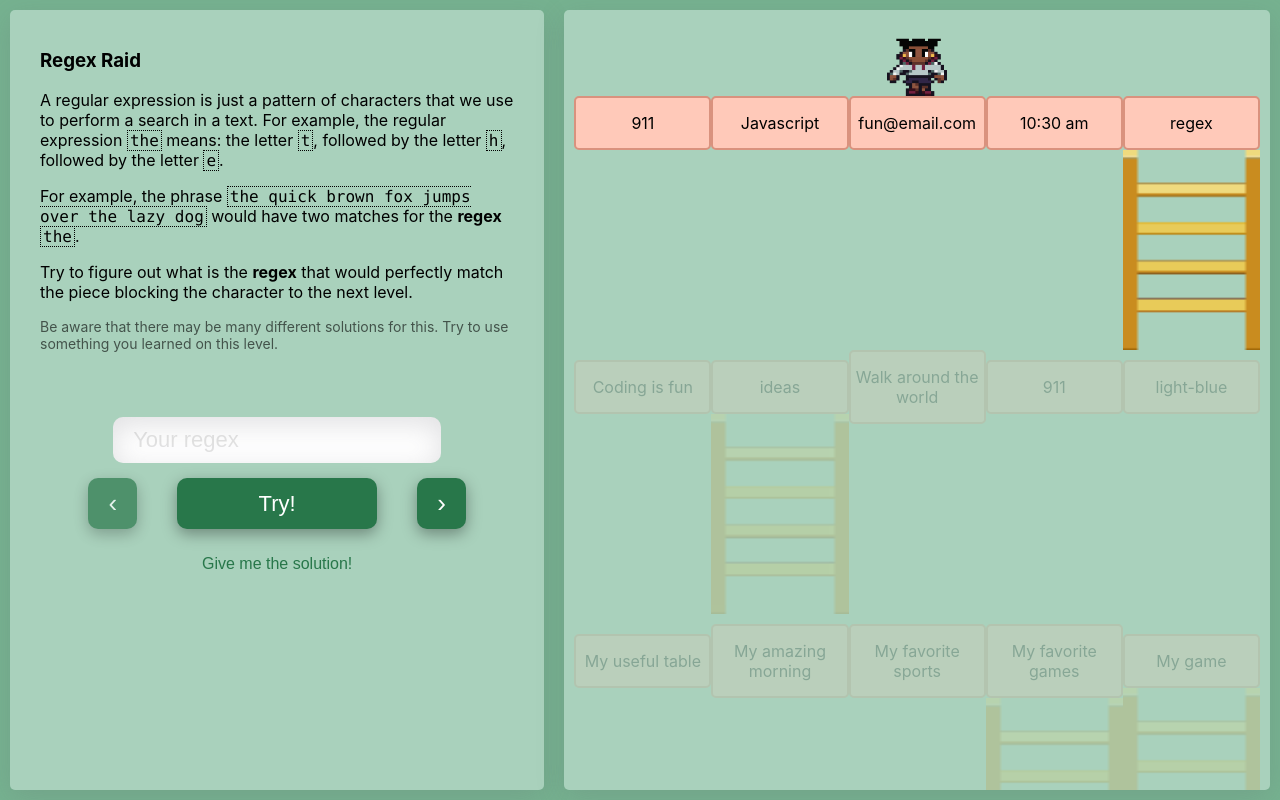
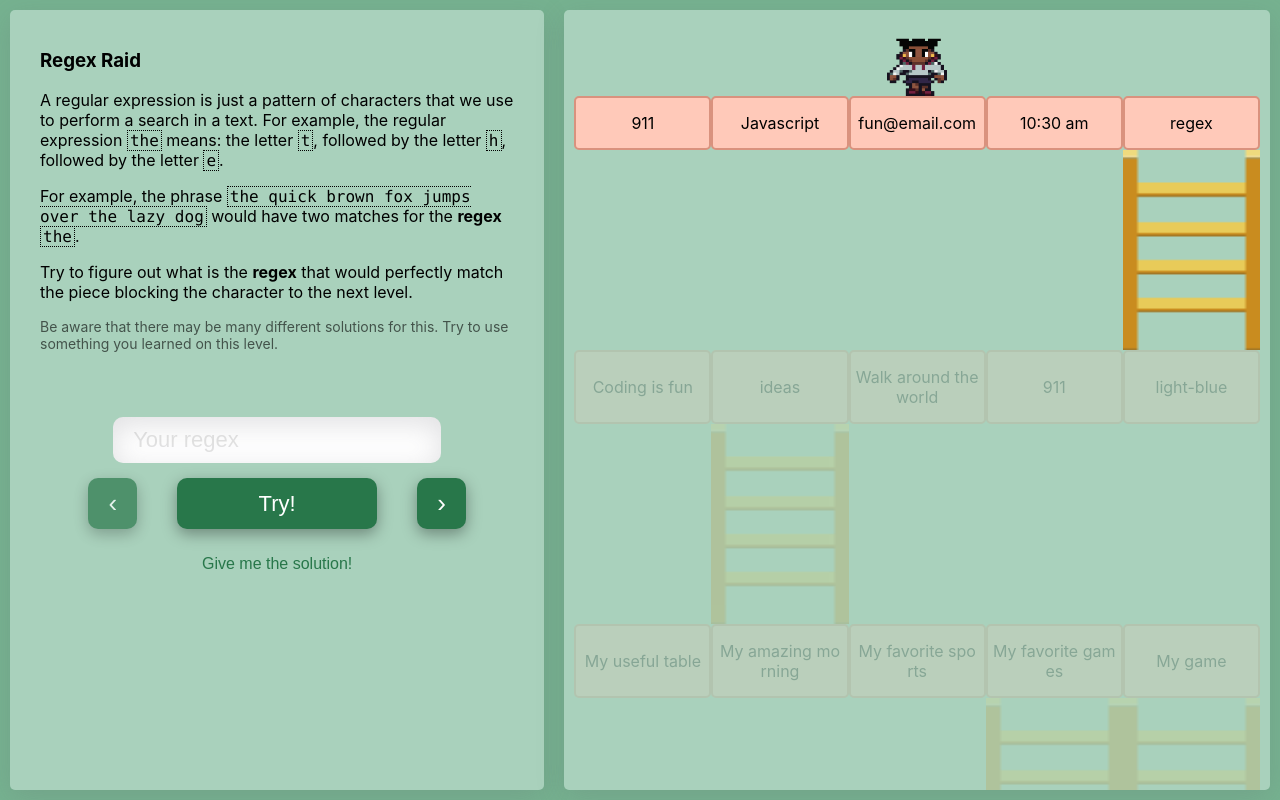
Before and after one commit to CGReinhold/regex-game, a React (Create React App) app: page / in a window 1280 px wide. Built offline with nearby package versions, Linux system fonts and the light colour scheme.

Commit message:
style fix

```diff
--- a/src/components/gameLayout.css
+++ b/src/components/gameLayout.css
@@ -31,8 +31,10 @@
   display: flex;
   flex-direction: column;
   align-items: center;
-  justify-content: center;
+  justify-content: space-between;
   position: relative;
+  max-width: 20%;
+  align-self: stretch;
 }
 
 .regex-character {
@@ -63,6 +65,7 @@
 }
 
 .regex-item {
+  flex: 1;
   border: 2px solid #D9927E;
   background-color: #FFC9B9;
   border-radius: 5px;
@@ -70,7 +73,11 @@
   align-self: stretch;
   display: flex;
   justify-content: center;
+  align-items: center;
   text-align: center;
+  word-wrap: break-word;
+  word-break: break-all;
+  pointer-events: none;
 }
 
 .regex-item.is-match {
```
Also changed, not shown: src/assets/ladder.png.
